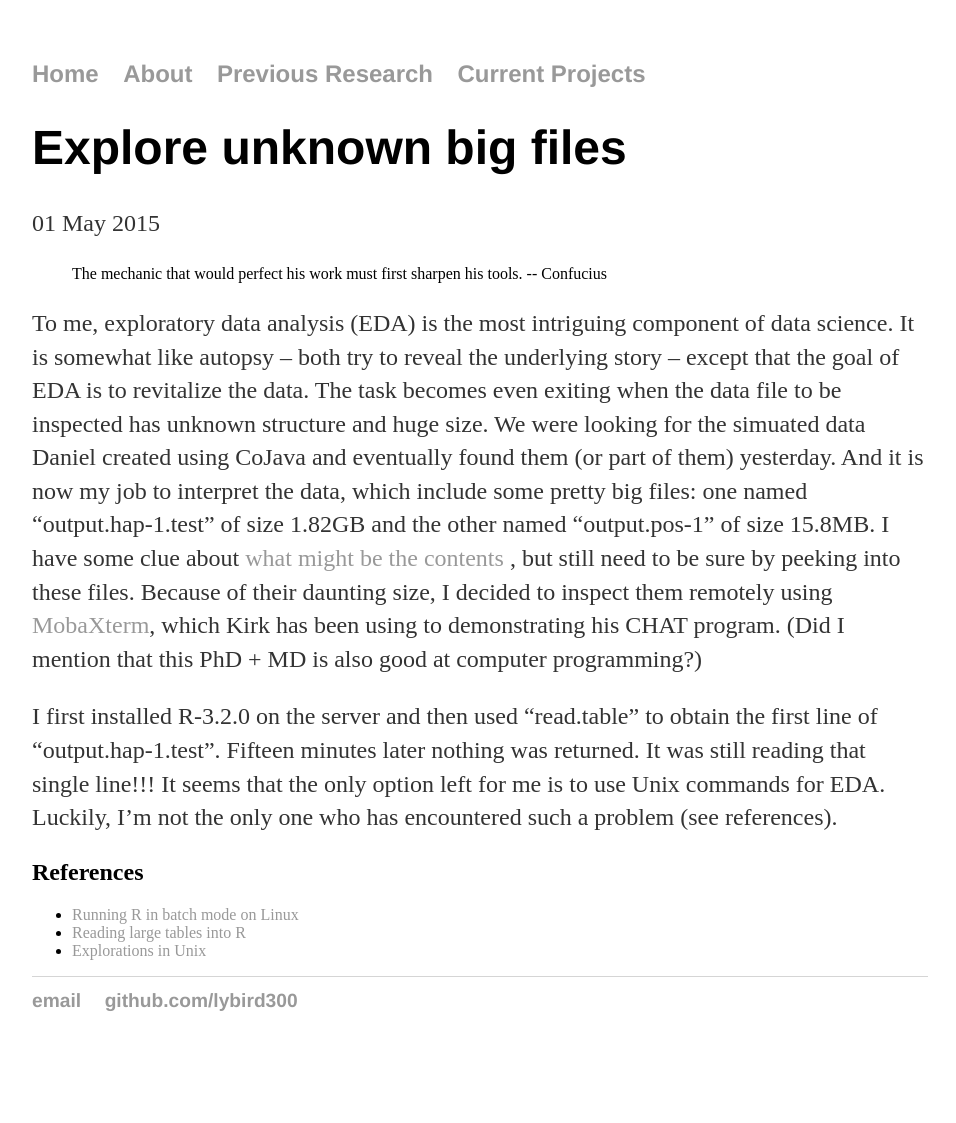
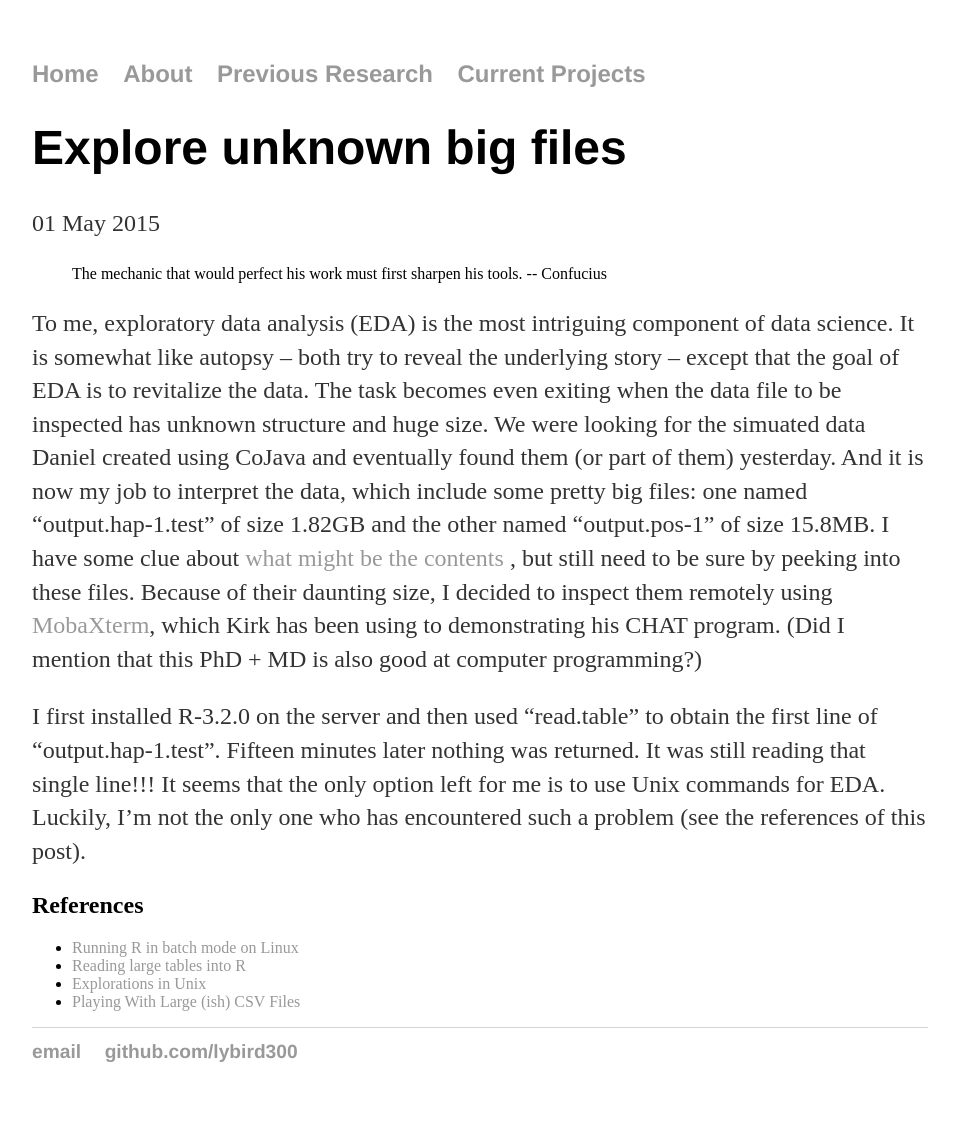
Before and after one commit to lybird300/lybird300.github.io, a Jekyll site: the page built from _posts/2015-05-01-inspect-big-data.md, in a window 1280 px wide. Shown: the whole page, without its empty margins (160-1116 px from the left). Built offline with Jekyll 4.4.1, drawn with Linux system fonts in a browser that asks for light colours; before the commit the page ends 1072 px from its top, so only the background shows below that.

Commit message:
Update 2015-05-01-inspect-big-data.md

```diff
--- a/_posts/2015-05-01-inspect-big-data.md
+++ b/_posts/2015-05-01-inspect-big-data.md
@@ -6,7 +6,7 @@ date: 2015-05-01
 <blockquote>The mechanic that would perfect his work must first sharpen his tools. -- Confucius</blockquote>
 To me, exploratory data analysis (EDA) is the most intriguing component of data science. It is somewhat like autopsy -- both try to reveal the underlying story -- except that the goal of EDA is to revitalize the data. The task becomes even exiting when the data file to be inspected has unknown structure and huge size. We were looking for the simuated data Daniel created using CoJava and eventually found them (or part of them) yesterday. And it is now my job to interpret the data, which include some pretty big files: one named "output.hap-1.test" of size 1.82GB and the other named "output.pos-1" of size 15.8MB. I have some clue about <a href="http://lybird300.github.io/2015/04/20/cojava-manual.html#anchor">what might be the contents </a>, but still need to be sure by peeking into these files. Because of their daunting size, I decided to inspect them remotely using <a href="http://mobaxterm.mobatek.net/">MobaXterm</a>, which Kirk has been using to demonstrating his CHAT program. (Did I mention that this PhD + MD is also good at computer programming?)
 
-I first installed R-3.2.0 on the server and then used "read.table" to obtain the first line of "output.hap-1.test". Fifteen minutes later nothing was returned. It was still reading that single line!!! It seems that the only option left for me is to use Unix commands for EDA. Luckily, I'm not the only one who has encountered such a problem (see references).
+I first installed R-3.2.0 on the server and then used "read.table" to obtain the first line of "output.hap-1.test". Fifteen minutes later nothing was returned. It was still reading that single line!!! It seems that the only option left for me is to use Unix commands for EDA. Luckily, I'm not the only one who has encountered such a problem (see the references of this post).
 
 
 <h2>References</h2>
@@ -14,4 +14,5 @@ I first installed R-3.2.0 on the server and then used "read.table" to obtain the
 <li><a href="http://www.cureffi.org/2014/01/15/running-r-batch-mode-linux/">Running R in batch mode on Linux</a></li>
 <li><a href="http://www.biostat.jhsph.edu/~rpeng/docs/R-large-tables.html">Reading large tables into R</a></li>
 <li><a href="http://www.drbunsen.org/explorations-in-unix/">Explorations in Unix</a></li>
+<li><a href="http://blog.ouseful.info/2011/06/04/playing-with-large-ish-csv-files-and-using-them-as-a-database-edina-openurl-logs/">Playing With Large (ish) CSV Files</a></li>
 </ul>
```
